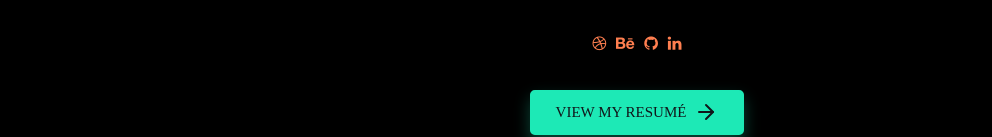
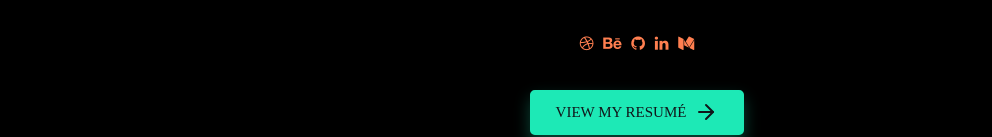
Before and after one commit to masternano/nano.github.io, a plain HTML site: page index.html in a window 1280 px wide. Shown: the part 406-543 px from the top of the page, without its empty margins (3-995 px from the left). Drawn offline with nearby package versions, Linux system fonts and the light colour scheme; a web font is replaced by a local one.

Commit message:
Update index.html
Added link to medium page

```diff
--- a/index.html
+++ b/index.html
@@ -48,6 +48,8 @@
                         <a href="https://www.behance.com/masternano" target="_blank"><i class="fa fa-behance portfolios" style="font-size:16px;color:coral"></i></a>
                         <a href="https://www.github.com/masternano" target="_blank"><i class="fa fa-github portfolios" style="font-size:16px;color:coral"></i></a>
                         <a href="https://www.linkedin.com/in/samuel-nnabude/" target="_blank"><i class="fa fa-linkedin portfolios" style="font-size:16px;color:coral"></i></a>
+                        <a href="https://medium.com/@_masternano" target="_blank"><i class="fa fa-medium portfolios" style="font-size:16px;color:coral"></i></a>
+
                     </p>
                     <a class="btn btn-primary d-inline-flex flex-row align-items-center" href="https://drive.google.com/file/d/1ZyQKRkqlGnYGIxKHU9MFJ8KWS17rvxTi/view?usp=sharing" target="_blank">
                         View My Resumé
```
